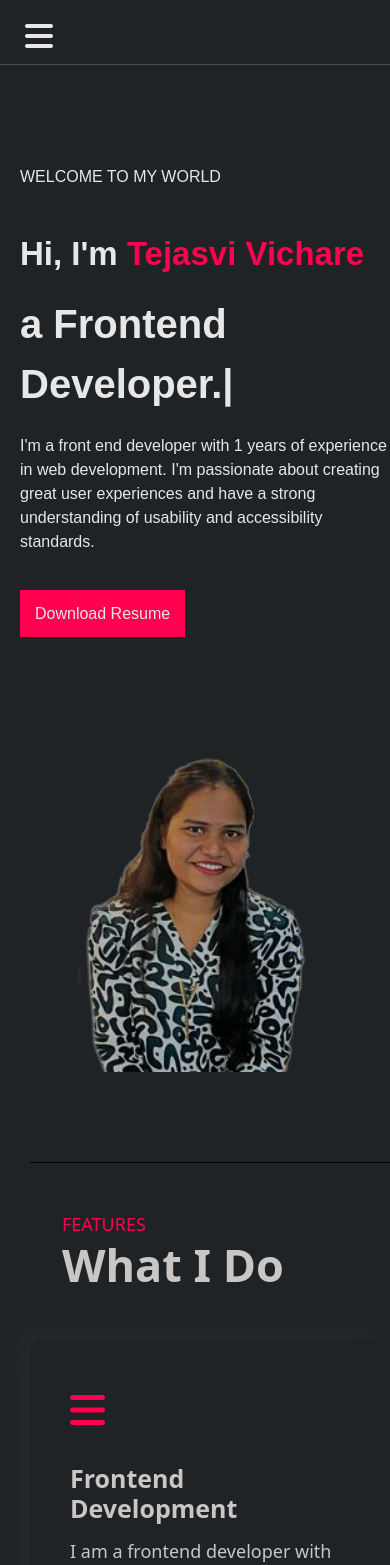
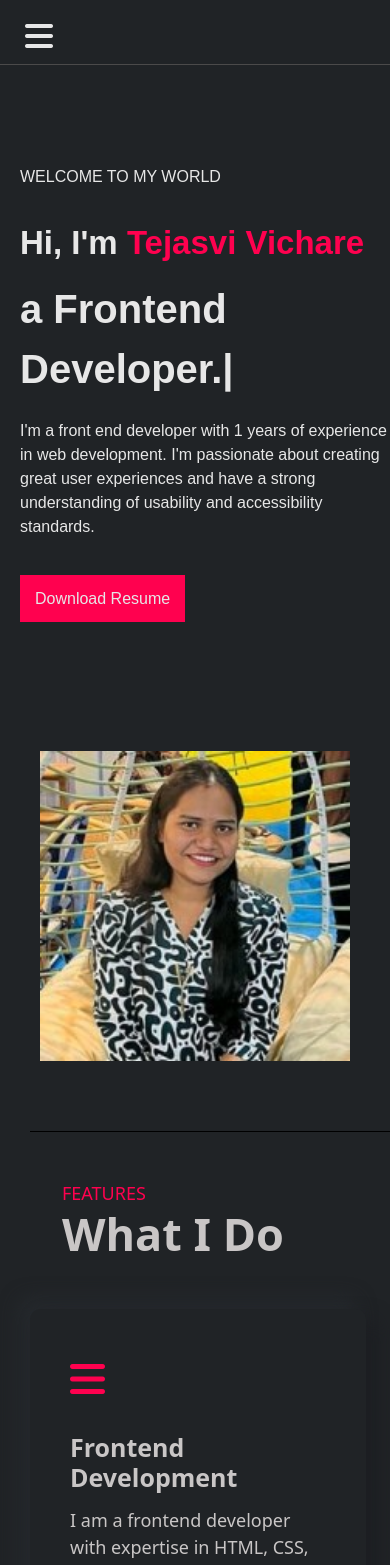
Before and after one commit to TejasviVichare/Portfolio, a React (Create React App) app: page / in a window 390 px wide. Shown: the top 1565 px of the page. Built offline with nearby package versions, Linux system fonts and the light colour scheme.

Commit message:
Add files via upload

```diff
--- a/src/App.css
+++ b/src/App.css
@@ -1,8 +1,7 @@
 body{
   color: rgb(231, 231, 231);
+  background-color: #202326;
 }
-
-
 
 
 /*Navbar CSS*/
@@ -123,12 +122,13 @@ nav ul li{
   transition: 0.1s;
   color: #fff;
 }
-.slider .div1, .div2{
-  width: 50%;
+.slider  .div2{
+  width: 40%;
 }
 .slider .div1{
-  padding-top: 140px;
- padding-left: 220px;
+  width: 60%;
+  padding-top: 70px;
+ padding-left: 170px;
 }
 
 @media (max-width:1093px){
@@ -149,17 +149,18 @@ nav ul li{
 
 }
 .slider .div2 img{
-  width:550px;
+  width:500px;
   padding: 30px;
-  margin-top: 30px;
+  padding-top: 100px;
   /* box-shadow:  0 0 5px 2px #161616; */
 
 }
 @media (max-width:600px){
   .slider .div2{
+    width: 100%;
     padding-right: 0px;
     margin-top: 30px;
-    padding: 30px;
+    padding: 10px;
   }
   .slider .div1{
     padding-top: 100px;
@@ -171,6 +172,13 @@ nav ul li{
   .slider .div1 #name2{
     font-size: 33px;
   }
+.slider .div2 img{
+  width:100%;
+  padding: 30px;
+  padding-top: 100px;
+  /* box-shadow:  0 0 5px 2px #161616; */
+
+}
 }
 
 
@@ -634,8 +642,8 @@ section .resume .container  #first-row .col{
   font-size: 18px;
 }
 
-.education .col-md-6 h1{
-  font-size: 40px;
+.education .col-md-12 h1{
+  font-size: 30px;
   font-weight: bolder;
 }
 
@@ -674,6 +682,7 @@ section .resume .container  #first-row .col{
   background-color:#ff014f;
 }
 .education-main2{
+  width: 80%;
   background-color: #181b1d;
   padding: 50px;
  padding-bottom: 80px;
@@ -691,15 +700,16 @@ section .resume .container  #first-row .col{
 
   }
 }
+
 #Certificates {
   display: none;
   justify-content: center;
-  margin-left: 150px;
+  margin-left: 100px;
 }
 
 #Certificates h1{
-  font-size: 50px;
-  text-align: center;
+  font-size: 30px;
+
   font-weight: bold;
 }
 
@@ -722,6 +732,41 @@ section .resume .container  #first-row .col{
 #Certificates .education-main1{
   width: 100%;
 }
+
+
+/*experince*/
+#experience {
+  display: none;
+  justify-content: center;
+  margin-left: 150px;
+}
+
+#experience h1{
+  font-size: 30px;
+  font-weight: bold;
+}
+
+@media (max-width:600px) {
+  #experience {
+    display: none;
+    justify-content: center;
+    margin-left: 0px;
+  }
+  .education-main2{
+    width: 100%;
+    background-color: #181b1d;
+    padding: 15px;
+   padding-bottom: 80px;
+   padding-top: 80px;
+   border-radius: 8px;
+   box-shadow: 10px 10px 19px #1c1e22,-10px -10px 19px #262a2e;
+  }
+}
+#experience .education-main1{
+  width: 100%;
+}
+
+
 
 #education-main1:hover > #span2 { background-color: yellow; }
 #Certificates .education-main2{
--- a/src/Home.js
+++ b/src/Home.js
@@ -15,6 +15,7 @@ export default function Home(){
          <Projects />
          <Resume />
          <Contact />
+
         </>
     )
 }
--- a/src/Navbar.js
+++ b/src/Navbar.js
@@ -14,6 +14,7 @@ function Navbar() {
   const changeheight=()=>{
     setheight('200px');
   }
+
   return (
    <nav style={{height: height}}>
      <div className="menu-icon" onClick={toggleMenu}>
--- a/src/contact.js
+++ b/src/contact.js
@@ -2,6 +2,7 @@ import contact from './contact.png';
 import React, { useState } from 'react'
 import emailjs from '@emailjs/browser';
 import { Link } from 'react-router-dom';
+import Footer from './footer';
 
 
 export default function Contact() {
@@ -76,7 +77,7 @@ export default function Contact() {
 
                         <div className="col-md-7 justify-content-center" id="first-contact">
                             <form onSubmit={handleSubmit}>
-                                <div className='name-pno justify-content-center'>
+                                <div className='name-pno justify-content-center ' >
                                     <div className='name'>
                                         <p>YOUR NAME</p>
                                         <input type='text' value={name}  onChange={(e) => setName(e.target.value)} className='form-control'></input>
@@ -103,6 +104,7 @@ export default function Contact() {
                         </div>
                     </div>
                 </div>
+                <Footer />
             </div>
         </section>
     )
--- /dev/null
+++ b/src/footer.js
@@ -0,0 +1,11 @@
+
+
+export default function Footer(){
+    return(
+        <>
+         <footer>
+            <p>Copyright © 2024 Tejasvi Vichare</p>
+         </footer>
+        </>
+    )
+}
--- a/src/projects.js
+++ b/src/projects.js
@@ -23,7 +23,7 @@ export default function Projects(){
             <div className="col-md-3" id="features-box">
                     <img src={portfolio}></img><br></br>
                     <h1 style={{color:"rgb(201, 198, 198)"}} id="title">Portfolio  &nbsp;&nbsp;&nbsp;&nbsp;&nbsp;&nbsp;&nbsp;&nbsp;
-                    <i class="fa-brands fa-github"></i>
+                    <Link to="https://github.com/TejasviVichare/Portfolio"> <i class="fa-brands fa-github"></i></Link>
                     </h1><br></br>
                     <p style={{color:"rgb(201, 198, 198)"}}>Developed a personal portfolio website using React.js to showcase my skills, projects, and professional experience.
 </p><br></br>
@@ -64,7 +64,7 @@ devices, including desktops, tablets, and mobile phones.
                 <div className="col-md-3" id="features-box">
                     <img src={cart}></img><br></br>
                     <h1 style={{color:"rgb(201, 198, 198)"}} id="title">Cart   &nbsp;&nbsp;&nbsp;&nbsp;&nbsp;&nbsp;&nbsp;&nbsp;
-                    <Link to="https://github.com/TejasviVichare/Goind"><i class="fa-brands fa-github"></i></Link>
+                    <Link to="https://github.com/TejasviVichare/cart"><i class="fa-brands fa-github"></i></Link>
                     </h1><br></br>
                     <p style={{color:"rgb(201, 198, 198)"}}>A cart was developed using React in which you can add products along with their quantities and the cart will display the results.<br></br><br></br> </p><br></br>
                     <i class="fa-solid fa-arrow-right"></i>
--- a/src/resume.js
+++ b/src/resume.js
@@ -13,7 +13,7 @@ export default function Resume() {
 
     return (
         <section>
-            <div className="resume">
+            <div className="resume w-100">
                 <div className="container">
                     <br></br><br></br>
                     <div className="row justify-content-center" id="first-row">
@@ -27,8 +27,10 @@ export default function Resume() {
                         <div className="col-md-12 justify-content-center">
                             <ul className="justify-content-center">
                                 <li id="education-id"><a onClick={() => handleTabClick('education')}>Education</a></li>
+                                <li id="experience-id"><a onClick={() => handleTabClick('experience')} >Experience</a></li>
                                 <li id="professional-id"><a onClick={() => handleTabClick('professional')} >Professional Skills</a></li>
                                 <li id="Certificates-id"><a onClick={() => handleTabClick('certificates')}>Certificates</a></li>
+
                             </ul>
                         </div>
                     </div>
@@ -38,7 +40,7 @@ export default function Resume() {
                     <div className="row education" id="education"  style={{display: activeSection === 'education' ? 'block' : 'none'}}>
                         <div className="col-md-12">
                             <div className="row" style={{ marginTop: '60px' }}>
-                                <div className="col-md-6">
+                                <div className="col-md-12">
                                     <p id="features-title" style={{color:'#ff014f'}}>2016 - 2022</p>
                                     <h1 style={{ color: "rgb(201, 198, 198)" }}>Education Quality</h1>
                                     <div className="education-main">
@@ -105,7 +107,14 @@ export default function Resume() {
 
 
                                 </div>
-                                <div className="col-md-6">
+
+                            </div>
+                        </div>
+                    </div>
+
+                    <div className="row" id="experience" style={{display: activeSection === 'experience' ? 'block' : 'none', transition: '4s'}}>
+                    <div className="col-md-12">
+                        <br />
                                     <p id="features-title" style={{color:'#ff014f'}}>May 2023 - Present</p>
                                     <h1 style={{ color: "rgb(201, 198, 198)" }}>Job Experience</h1>
 
@@ -171,10 +180,7 @@ export default function Resume() {
                                     </div>
 
                                 </div>
-                            </div>
-                        </div>
                     </div>
-
                     <div className="row" id="Professional-Skills" style={{display: activeSection === 'professional' ? 'block' : 'none', transition: '4s'}}>
                         <div className="col-md-12">
                             <div className="row text-center" style={{ marginTop: '60px' }}>
--- a/src/slider.js
+++ b/src/slider.js
@@ -1,8 +1,8 @@
-import profileimg from './bannerImg.caa3d5e2872e84d77cf2.png'
+import profileimg from './tejasvi.png'
 import { Link } from 'react-router-dom';
 
 const divStyle = {
-    fontSize: 70,
+    fontSize: 60,
 
 }
 const textStyle ={
@@ -28,7 +28,7 @@ export default function Slider(){
                 </div>
                  <div className="div2">
                     <center>
-                    <img src={profileimg}></img>
+                    <img src={profileimg} ></img>
                     </center>
                 </div>
             </div>
```
Also changed, not shown: src/features.js (+7 -29 lines), src/Layout.jsx (line endings or trailing spaces), src/tejasvi.png (added), 1 other file (tests, documents, lock files or other folders).
